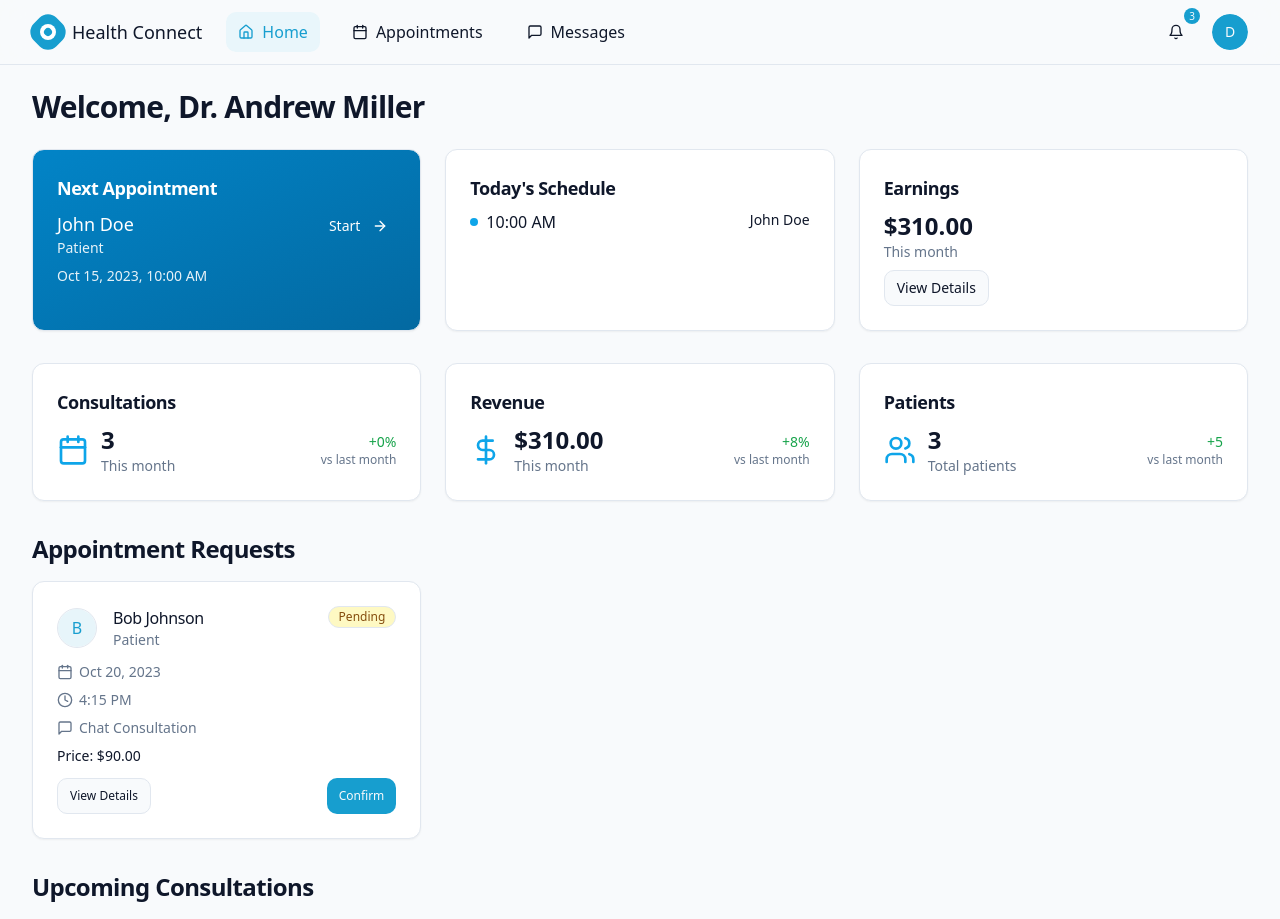
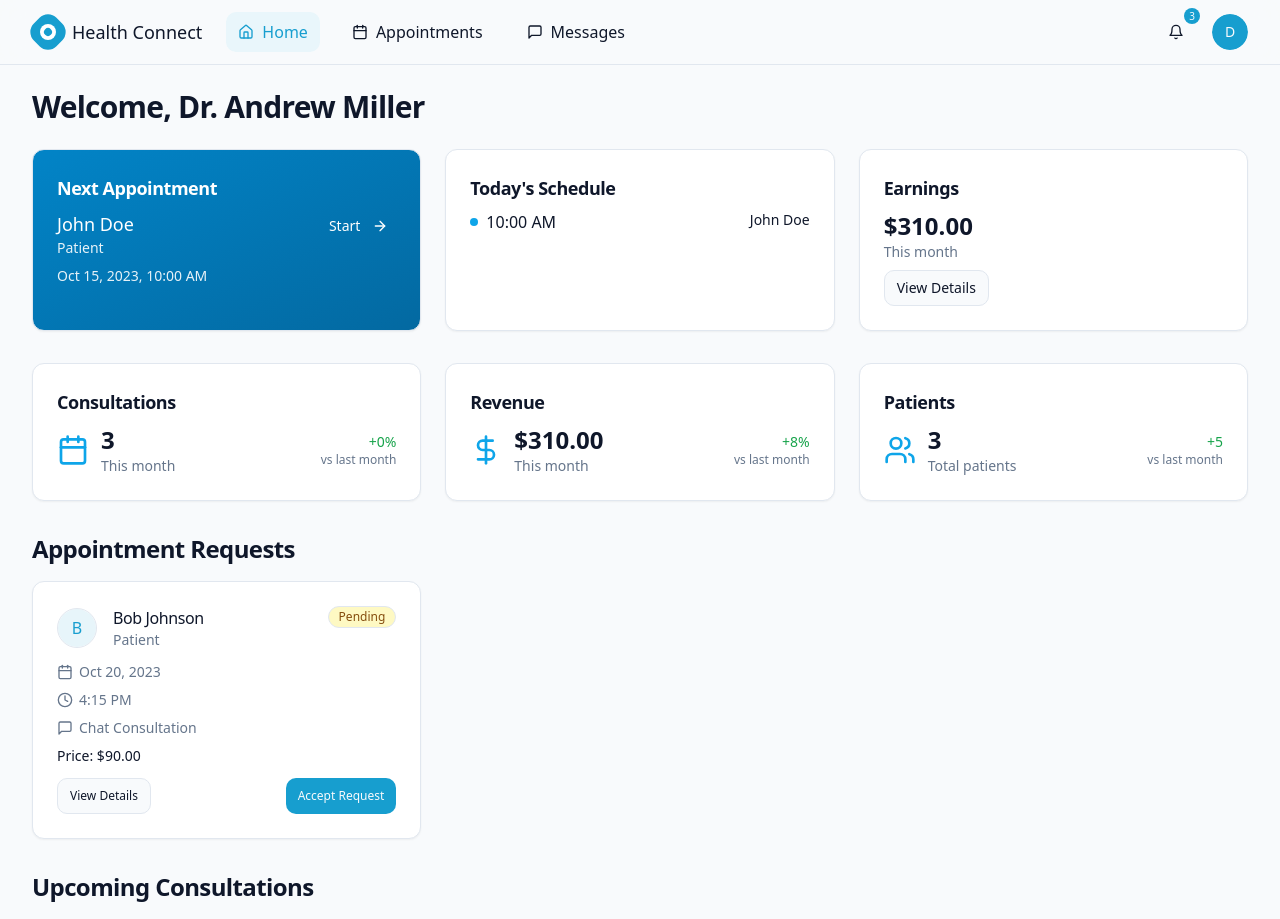
Before and after one commit to venant1000/health-connect-exchange, a React (Vite) app: page /doctor-dashboard in a window 1280 px wide. Shown: the top 919 px of the page. Built offline with nearby package versions, Linux system fonts and the light colour scheme.

Commit message:
Fix: Update ConsultationCard props
The ConsultationCard component was updated to include the onActionClick prop.

```diff
--- a/src/components/ConsultationCard.tsx
+++ b/src/components/ConsultationCard.tsx
@@ -17,6 +17,9 @@ interface ConsultationCardProps {
   type: 'video' | 'audio' | 'chat';
   price: number;
   onClick?: () => void;
+  onActionClick?: () => void;
+  actionLabel?: string;
+  actionIcon?: React.ReactNode;
 }
 
 const ConsultationCard = ({
@@ -30,6 +33,9 @@ const ConsultationCard = ({
   type,
   price,
   onClick,
+  onActionClick,
+  actionLabel,
+  actionIcon,
 }: ConsultationCardProps) => {
   const getStatusColor = () => {
     switch (status) {
@@ -109,10 +115,23 @@ const ConsultationCard = ({
               variant="outline"
               size="sm"
               className="text-xs"
+              onClick={onClick}
             >
               View Details
             </Button>
-            {status === 'upcoming' && (
+            {/* Custom action button based on provided props */}
+            {actionLabel && onActionClick && (
+              <Button
+                variant="default"
+                size="sm"
+                className="text-xs"
+                onClick={onActionClick}
+              >
+                {actionIcon}{actionIcon && ' '}{actionLabel}
+              </Button>
+            )}
+            {/* Default action buttons based on status (used when actionLabel is not provided) */}
+            {!actionLabel && status === 'upcoming' && (
               <Button
                 variant="default"
                 size="sm"
@@ -121,7 +140,7 @@ const ConsultationCard = ({
                 Join Now
               </Button>
             )}
-            {status === 'completed' && (
+            {!actionLabel && status === 'completed' && (
               <Button
                 variant="outline"
                 size="sm"
@@ -130,7 +149,7 @@ const ConsultationCard = ({
                 Leave Review
               </Button>
             )}
-            {status === 'pending' && (
+            {!actionLabel && status === 'pending' && (
               <Button
                 variant="default"
                 size="sm"
```
